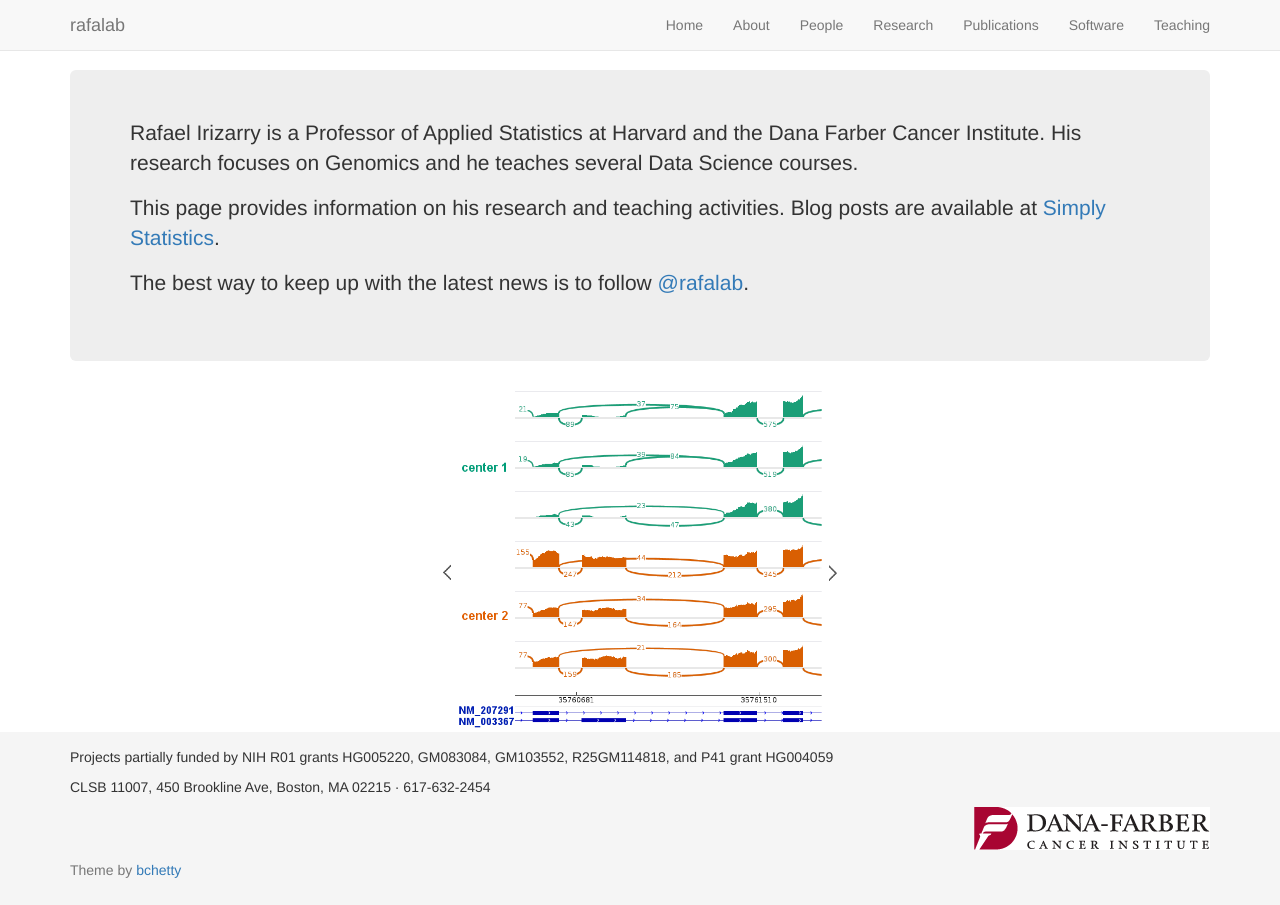
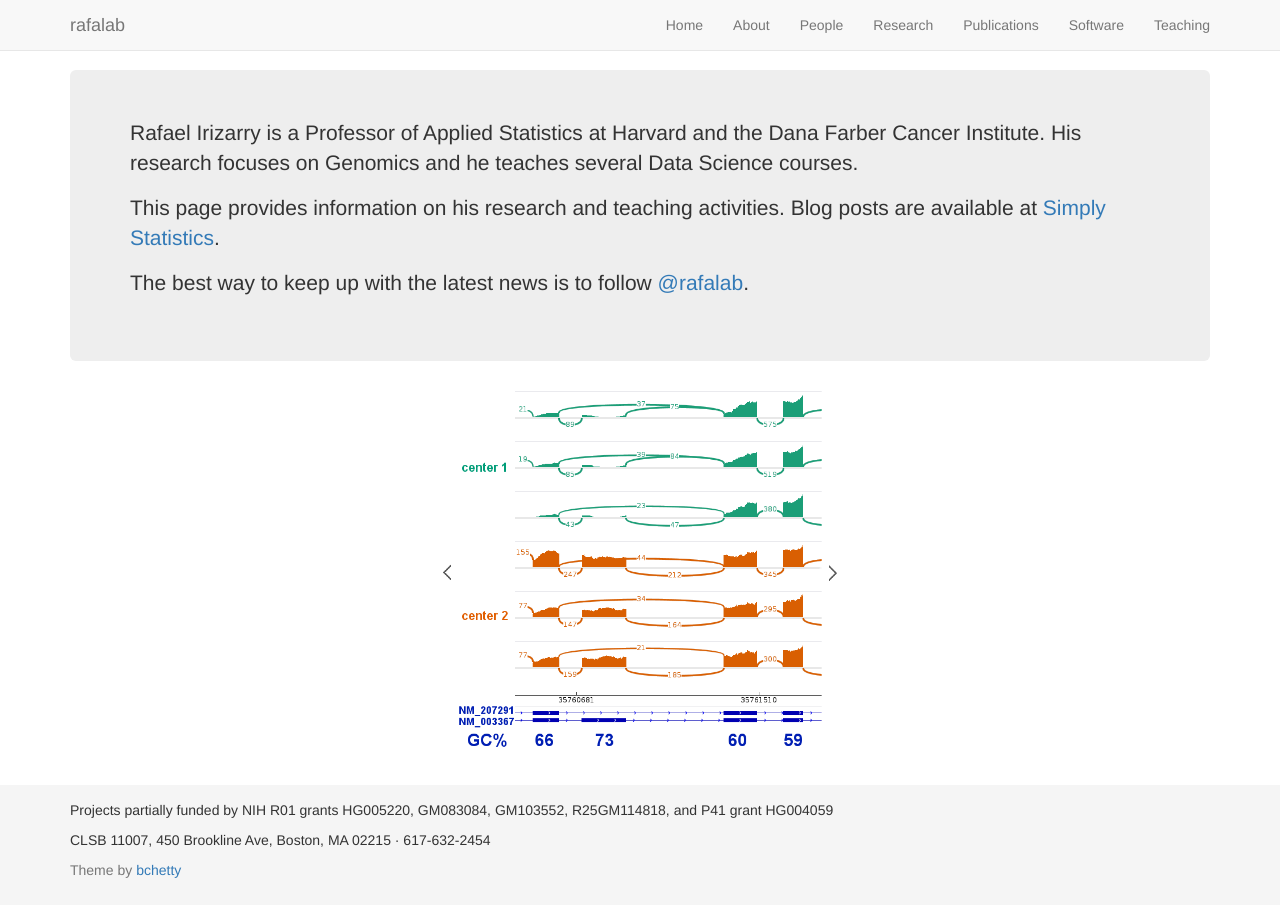
Before and after one commit to rafalab/rafalab.github.io, a Jekyll site: the page built from index.html, in a window 1280 px wide. Built offline with Jekyll 4.4.1, drawn with Linux system fonts in a browser that asks for light colours; nearby versions of some CDN libraries; the list of posts is cut into pages by our own code.

Commit message:
Update footer.html

```diff
--- a/_includes/footer.html
+++ b/_includes/footer.html
@@ -7,10 +7,6 @@
 <p> CLSB 11007, 450 Brookline Ave, Boston, MA 02215 &middot;
   617-632-2454 </p>
 
-  <div align = "right">
-    <img data-u="image" src="assets/img/DFimgHeader.gif" />
-  </div>
-
     </p>
   <!-- This is my 'Open Source' work. So, please don't remove the below copyright content. :) -->
     <p class="text-muted">
```
